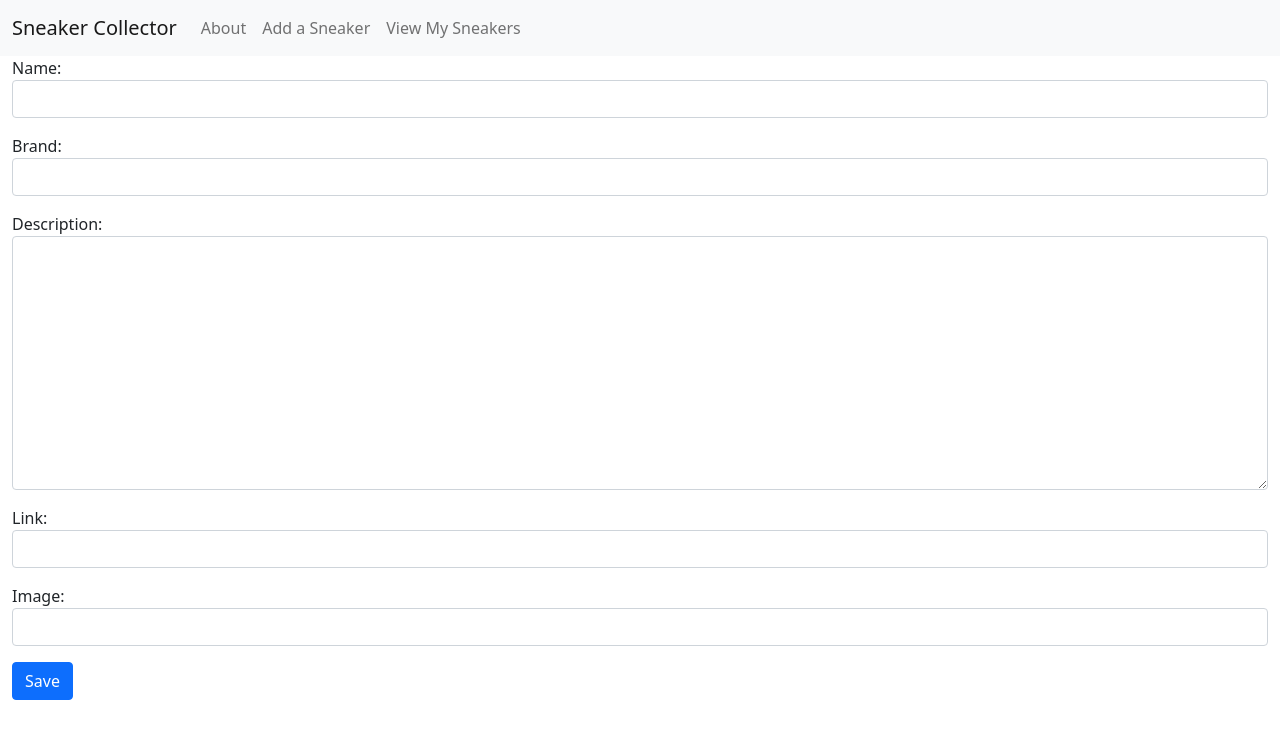
After one commit to irfanahmd/sneaker-collector, a Django app: page /sneakers/create/ in a window 1280 px wide. The commit adds this page. Shown: the top 739 px of the page. Run offline with Django 3.2, Linux system fonts and the light colour scheme.

Commit message:
bootstrap for forms

```diff
--- /dev/null
+++ b/main_app/forms.py
@@ -0,0 +1,15 @@
+from django import forms
+from .models import Sneaker
+
+
+class SneakerForm(forms.ModelForm):
+    class Meta:
+        model = Sneaker
+        fields = ('name', 'brand', 'description', 'link', 'image')
+        widgets = {
+            'name': forms.TextInput(attrs={'class': 'form-control'}),
+            'brand': forms.TextInput(attrs={'class': 'form-control'}),
+            'description': forms.Textarea(attrs={'class': 'form-control'}),
+            'link': forms.TextInput(attrs={'class': 'form-control'}),
+            'image': forms.TextInput(attrs={'class': 'form-control'}),
+        }
--- a/main_app/templates/base.html
+++ b/main_app/templates/base.html
@@ -38,8 +38,11 @@
         </button>
         <div class="collapse navbar-collapse" id="navbarNavAltMarkup">
           <div class="navbar-nav">
-            <a class="nav-link" href="/about">About</a>
-            <a class="nav-link" href="/sneakers">Sneakers</a>
+            <a class="nav-link" href="{% url 'about' %}">About</a>
+            <a class="nav-link" href="{% url 'sneakers_create' %}"
+              >Add a Sneaker</a
+            >
+            <a class="nav-link" href="{% url 'index' %}">View My Sneakers</a>
           </div>
         </div>
       </div>
--- /dev/null
+++ b/main_app/templates/main_app/sneaker_form.html
@@ -0,0 +1,12 @@
+{% extends 'base.html' %} {% block content %}
+<!-- Leaving the action empty makes the form post to the same url used to display it -->
+
+<div class="form-group">
+  <form action="" method="post">
+    <!-- Django requires the following for security purposes -->
+    {% csrf_token %} {{ form.as_p }}
+    <button type="submit" class="btn btn-primary">Save</button>
+  </form>
+</div>
+
+{% endblock %}
--- a/main_app/templates/sneakers/detail.html
+++ b/main_app/templates/sneakers/detail.html
@@ -9,9 +9,7 @@
 
       <div class="card-body">
         <p class="card-text">{{ sneaker.description }}</p>
-        <a href="/sneakers/{{sneaker.id}}" class="btn btn-primary"
-          >LEARN MORE</a
-        >
+        <a href="{{sneaker.link}}" class="btn btn-primary">LEARN MORE</a>
       </div>
     </div>
 
--- a/main_app/templates/sneakers/index.html
+++ b/main_app/templates/sneakers/index.html
@@ -5,7 +5,7 @@
   <div class="row justify-content-md-center">
       {% for sneaker in sneakers %}
       <div class="col-md card mt-2" style="max-width: 800px">
-      <a href="/sneakers/{{sneaker.id}}">
+      <a href="{% url 'detail' sneaker.id %}">
         <img src="{{ sneaker.image }}" class="card-img-top" />
         <div class="card-body">
           <h5 class="card-title">{{ sneaker.name }}</h5>
--- a/main_app/urls.py
+++ b/main_app/urls.py
@@ -6,4 +6,5 @@ urlpatterns = [
     path('about', views.about, name='about'),
     path('sneakers/', views.sneakers_index, name='index'),
     path('sneakers/<int:sneaker_id>/', views.sneakers_detail, name='detail'),
+    path('sneakers/create/', views.SneakerCreate.as_view(), name='sneakers_create'),
 ]
--- a/main_app/views.py
+++ b/main_app/views.py
@@ -1,5 +1,7 @@
 from django.shortcuts import render
+from django.views.generic.edit import CreateView
 from .models import Sneaker
+from .forms import SneakerForm
 
 from django.http import HttpResponse
 
@@ -26,6 +28,12 @@ from django.http import HttpResponse
 
 # Create your views here.
 
+class SneakerCreate(CreateView):
+    model = Sneaker
+    form_class = SneakerForm
+    # fields = '__all__'
+
+
 def home(request):
     sneakers = Sneaker.objects.all()
     return render(request, 'sneakers/index.html', {'sneakers': sneakers})
```
